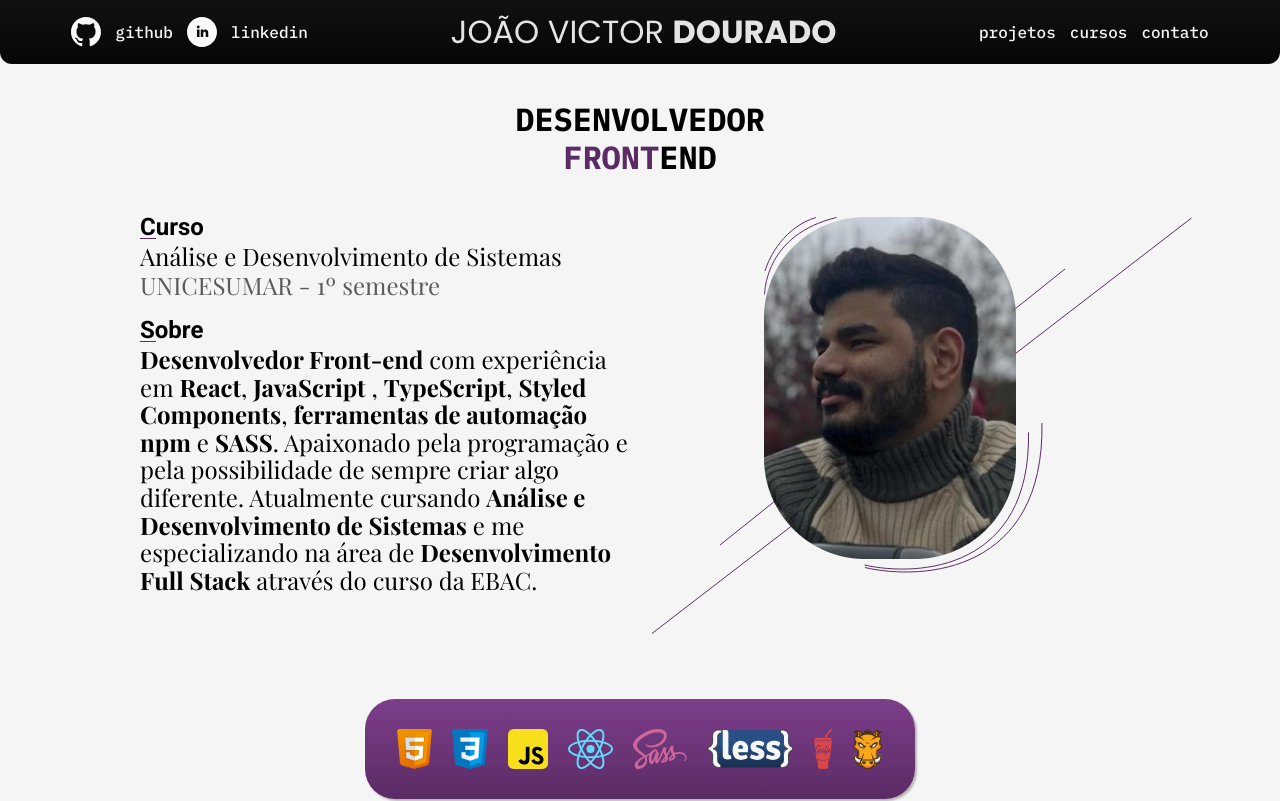
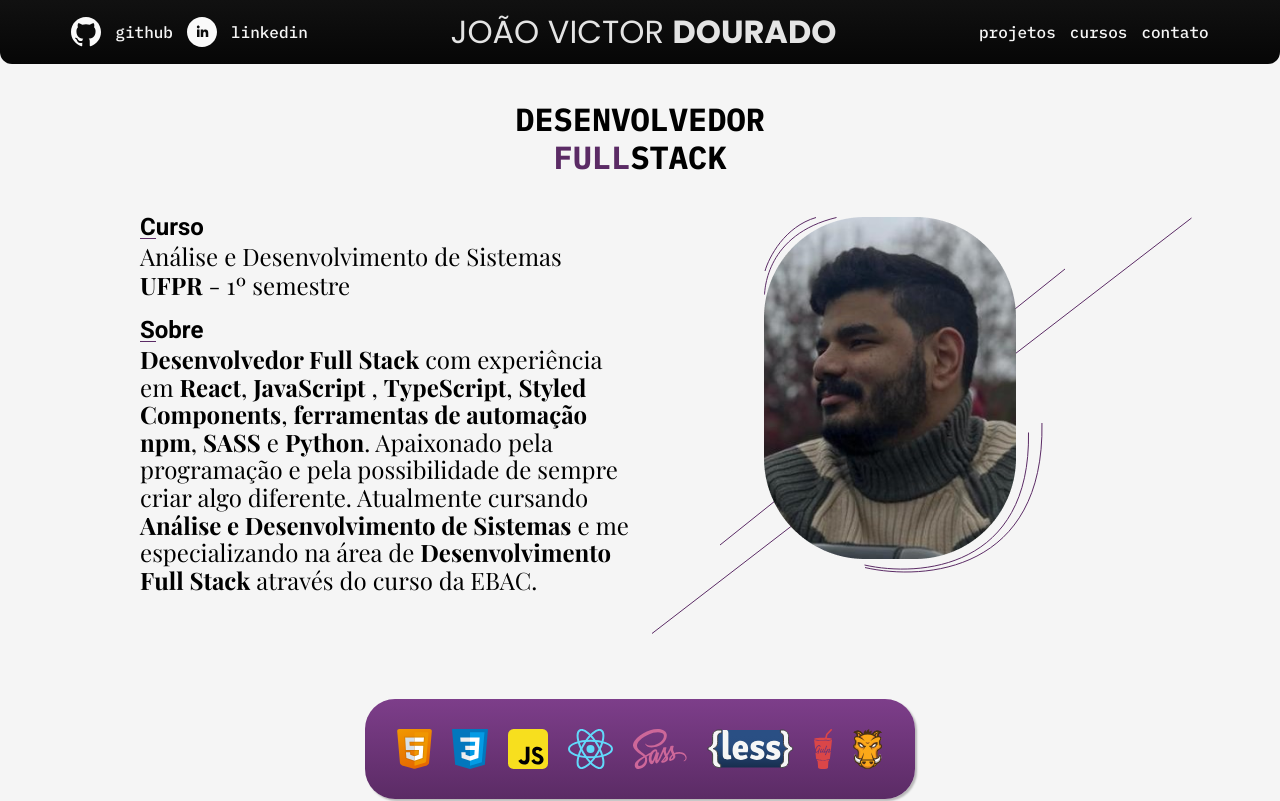
Before and after one commit to JVDourado10/Portfolio, a React (Vite) app: page / in a window 1280 px wide. Shown: the top 801 px of the page. Built offline with nearby package versions, Linux system fonts and the light colour scheme.

Commit message:
edit: Novo curso superior e área de desenvolvimento

```diff
--- a/src/Components/Hero.jsx
+++ b/src/Components/Hero.jsx
@@ -68,10 +68,6 @@ const Descricao = styled.p`
   font-size: 24px;
   margin-bottom: 2px;
   max-width: 34ch;
-  & span {
-    color: #5b5b5b;
-  }
-
 `
 
 const Imagem = styled.div`
@@ -230,14 +226,14 @@ const CurveOut = styled.img`
 const Hero = () => {
   return (
     <>
-      <Titulo>DESENVOLVEDOR <span>FRONT</span>END</Titulo>
+      <Titulo>DESENVOLVEDOR <span>FULL</span>STACK</Titulo>
       <Container>
         <Infos>
           <Subtitulo detailsm={detailsm}>Curso</Subtitulo>
           <Descricao>Análise e Desenvolvimento de Sistemas</Descricao>
-          <Descricao><span>UNICESUMAR - 1º semestre</span></Descricao>
+          <Descricao><span><b>UFPR</b> - 1º semestre</span></Descricao>
           <Subtitulo detailsm={detailsm}>Sobre</Subtitulo>
-          <Descricao><b>Desenvolvedor Front-end</b> com experiência em <b>React</b>, <b>JavaScript</b> , <b>TypeScript</b>, <b>Styled Components</b>, <b>ferramentas de automação npm</b> e <b>SASS</b>. Apaixonado pela programação e pela possibilidade de sempre criar algo diferente. Atualmente cursando <b>Análise e Desenvolvimento de Sistemas</b> e me especializando na área de <b>Desenvolvimento Full Stack</b> através do curso da EBAC.</Descricao>
+          <Descricao><b>Desenvolvedor Full Stack</b> com experiência em <b>React</b>, <b>JavaScript</b> , <b>TypeScript</b>, <b>Styled Components</b>, <b>ferramentas de automação npm</b>, <b>SASS</b> e <b>Python</b>. Apaixonado pela programação e pela possibilidade de sempre criar algo diferente. Atualmente cursando <b>Análise e Desenvolvimento de Sistemas</b> e me especializando na área de <b>Desenvolvimento Full Stack</b> através do curso da EBAC.</Descricao>
         </Infos>
         <Perfil linesm={linesm} linebg={linebg}>
           <Imagem>
```
